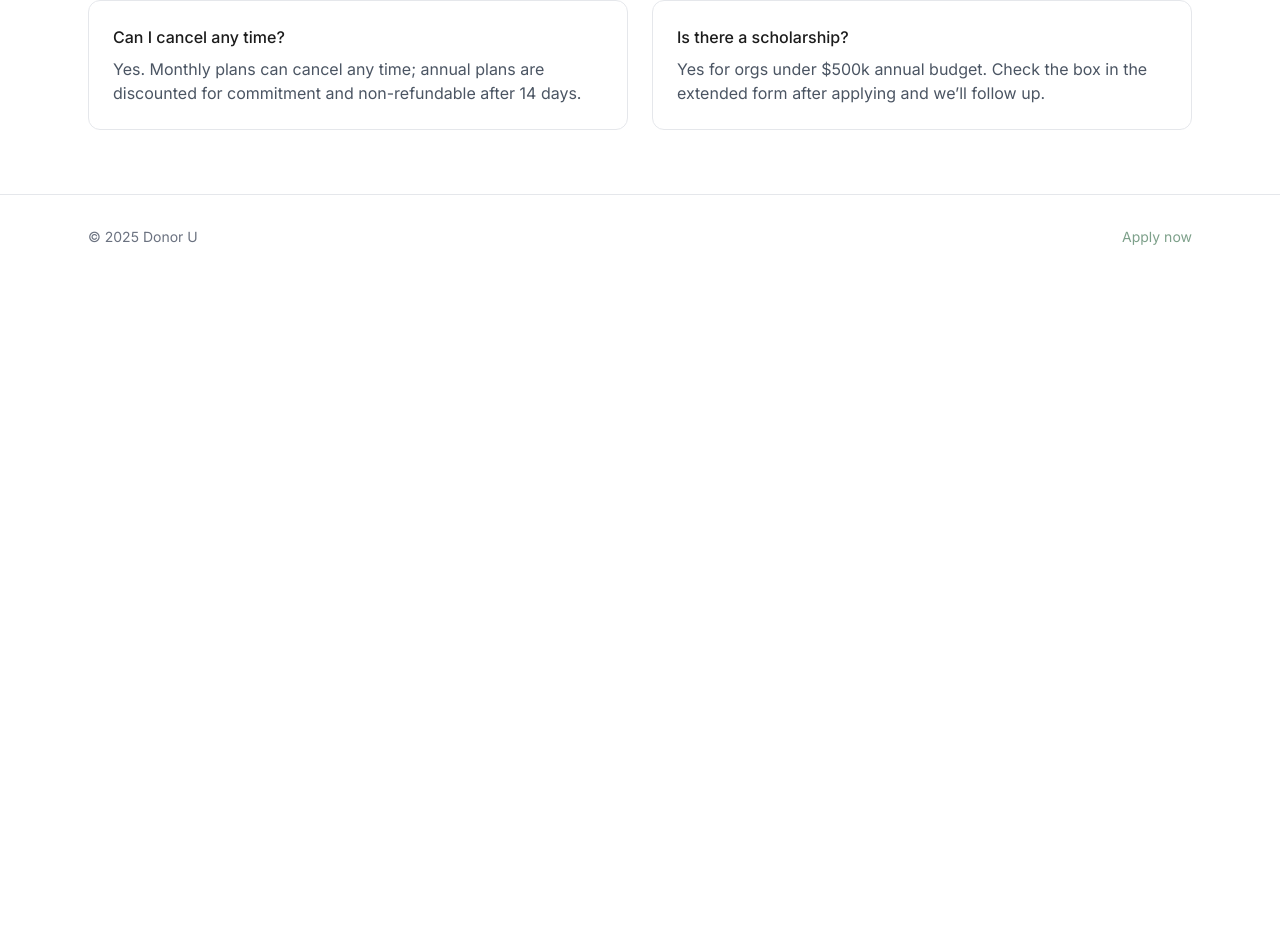
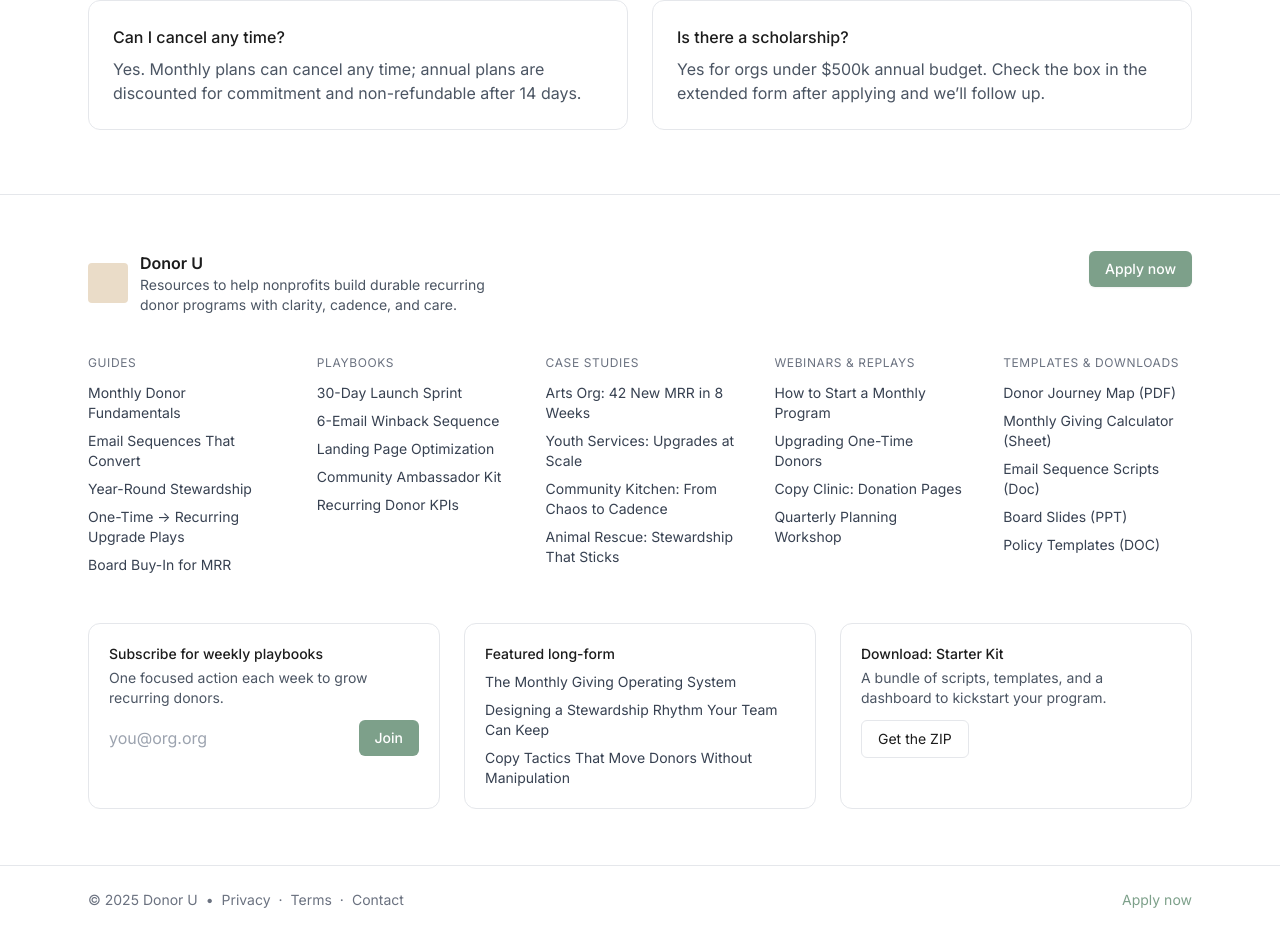
Before and after one commit to django-nerd/frontend-repo_8c0chnrw_cam7ya, a React (Vite) app: page / in a window 1280 px wide. Shown: the part 2719-3653 px from the top of the page. Before the commit the page ends 2998 px from the top, so only its background shows below. Built offline with nearby package versions, Linux system fonts and the light colour scheme; no server answers; a web font is replaced by a local one.

Commit message:
Update project prj_8c0chnrw - 2025-11-19T21:08:49.591Z

```diff
--- a/src/App.jsx
+++ b/src/App.jsx
@@ -382,10 +382,113 @@
         </section>
       </main>
 
-      <footer className="border-t border-gray-200">
-        <div className="mx-auto max-w-6xl px-6 py-8 text-sm text-gray-500 flex items-center justify-between">
-          <div>© {new Date().getFullYear()} Donor U</div>
-          <button onClick={() => setIsModalOpen(true)} className="text-[#7DA08A]">Apply now</button>
+      {/* Resources Footer */}
+      <footer id="resources" className="border-t border-gray-200 bg-white">
+        <div className="mx-auto max-w-6xl px-6 py-14">
+          <div className="mb-10 flex items-start justify-between gap-6">
+            <div className="flex items-center gap-3">
+              <div className="h-10 w-10 rounded bg-[#EADCC8]" />
+              <div>
+                <div className="font-semibold">Donor U</div>
+                <p className="text-sm text-gray-600 max-w-sm">Resources to help nonprofits build durable recurring donor programs with clarity, cadence, and care.</p>
+              </div>
+            </div>
+            <button onClick={() => setIsModalOpen(true)} className="hidden md:inline-flex items-center rounded-md bg-[#7DA08A] px-4 py-2 text-white text-sm font-medium shadow-sm hover:brightness-95">Apply now</button>
+          </div>
+
+          <div className="grid grid-cols-2 sm:grid-cols-3 md:grid-cols-5 gap-10 text-sm">
+            <div>
+              <div className="text-xs uppercase tracking-wider text-gray-500">Guides</div>
+              <ul className="mt-3 space-y-2 text-gray-700">
+                <li><a className="hover:text-[#7DA08A]" href="#">Monthly Donor Fundamentals</a></li>
+                <li><a className="hover:text-[#7DA08A]" href="#">Email Sequences That Convert</a></li>
+                <li><a className="hover:text-[#7DA08A]" href="#">Year-Round Stewardship</a></li>
+                <li><a className="hover:text-[#7DA08A]" href="#">One-Time → Recurring Upgrade Plays</a></li>
+                <li><a className="hover:text-[#7DA08A]" href="#">Board Buy-In for MRR</a></li>
+              </ul>
+            </div>
+
+            <div>
+              <div className="text-xs uppercase tracking-wider text-gray-500">Playbooks</div>
+              <ul className="mt-3 space-y-2 text-gray-700">
+                <li><a className="hover:text-[#7DA08A]" href="#">30-Day Launch Sprint</a></li>
+                <li><a className="hover:text-[#7DA08A]" href="#">6-Email Winback Sequence</a></li>
+                <li><a className="hover:text-[#7DA08A]" href="#">Landing Page Optimization</a></li>
+                <li><a className="hover:text-[#7DA08A]" href="#">Community Ambassador Kit</a></li>
+                <li><a className="hover:text-[#7DA08A]" href="#">Recurring Donor KPIs</a></li>
+              </ul>
+            </div>
+
+            <div>
+              <div className="text-xs uppercase tracking-wider text-gray-500">Case Studies</div>
+              <ul className="mt-3 space-y-2 text-gray-700">
+                <li><a className="hover:text-[#7DA08A]" href="#">Arts Org: 42 New MRR in 8 Weeks</a></li>
+                <li><a className="hover:text-[#7DA08A]" href="#">Youth Services: Upgrades at Scale</a></li>
+                <li><a className="hover:text-[#7DA08A]" href="#">Community Kitchen: From Chaos to Cadence</a></li>
+                <li><a className="hover:text-[#7DA08A]" href="#">Animal Rescue: Stewardship That Sticks</a></li>
+              </ul>
+            </div>
+
+            <div>
+              <div className="text-xs uppercase tracking-wider text-gray-500">Webinars & Replays</div>
+              <ul className="mt-3 space-y-2 text-gray-700">
+                <li><a className="hover:text-[#7DA08A]" href="#">How to Start a Monthly Program</a></li>
+                <li><a className="hover:text-[#7DA08A]" href="#">Upgrading One-Time Donors</a></li>
+                <li><a className="hover:text-[#7DA08A]" href="#">Copy Clinic: Donation Pages</a></li>
+                <li><a className="hover:text-[#7DA08A]" href="#">Quarterly Planning Workshop</a></li>
+              </ul>
+            </div>
+
+            <div>
+              <div className="text-xs uppercase tracking-wider text-gray-500">Templates & Downloads</div>
+              <ul className="mt-3 space-y-2 text-gray-700">
+                <li><a className="hover:text-[#7DA08A]" href="#">Donor Journey Map (PDF)</a></li>
+                <li><a className="hover:text-[#7DA08A]" href="#">Monthly Giving Calculator (Sheet)</a></li>
+                <li><a className="hover:text-[#7DA08A]" href="#">Email Sequence Scripts (Doc)</a></li>
+                <li><a className="hover:text-[#7DA08A]" href="#">Board Slides (PPT)</a></li>
+                <li><a className="hover:text-[#7DA08A]" href="#">Policy Templates (DOC)</a></li>
+              </ul>
+            </div>
+          </div>
+
+          <div className="mt-12 grid gap-6 md:grid-cols-3">
+            <div className="rounded-xl border border-gray-200 p-5">
+              <div className="text-sm font-medium">Subscribe for weekly playbooks</div>
+              <p className="mt-1 text-sm text-gray-600">One focused action each week to grow recurring donors.</p>
+              <form onSubmit={(e)=>e.preventDefault()} className="mt-3 flex gap-2">
+                <input type="email" placeholder="you@org.org" className="w-full rounded-md border-gray-300 focus:border-[#7DA08A] focus:ring-[#7DA08A]" />
+                <button className="shrink-0 rounded-md bg-[#7DA08A] px-4 py-2 text-white text-sm font-medium hover:brightness-95">Join</button>
+              </form>
+            </div>
+            <div className="rounded-xl border border-gray-200 p-5">
+              <div className="text-sm font-medium">Featured long-form</div>
+              <ul className="mt-2 space-y-2 text-sm text-gray-700">
+                <li><a className="hover:text-[#7DA08A]" href="#">The Monthly Giving Operating System</a></li>
+                <li><a className="hover:text-[#7DA08A]" href="#">Designing a Stewardship Rhythm Your Team Can Keep</a></li>
+                <li><a className="hover:text-[#7DA08A]" href="#">Copy Tactics That Move Donors Without Manipulation</a></li>
+              </ul>
+            </div>
+            <div className="rounded-xl border border-gray-200 p-5">
+              <div className="text-sm font-medium">Download: Starter Kit</div>
+              <p className="mt-1 text-sm text-gray-600">A bundle of scripts, templates, and a dashboard to kickstart your program.</p>
+              <a href="#" className="mt-3 inline-flex items-center rounded-md border border-gray-200 bg-white px-4 py-2 text-sm hover:bg-gray-50">Get the ZIP</a>
+            </div>
+          </div>
+        </div>
+
+        <div className="border-t border-gray-200">
+          <div className="mx-auto max-w-6xl px-6 py-6 text-sm text-gray-500 flex flex-col md:flex-row items-center justify-between gap-3">
+            <div className="flex items-center gap-2">
+              <span>© {new Date().getFullYear()} Donor U</span>
+              <span className="hidden md:inline">•</span>
+              <a href="#" className="hover:text-[#7DA08A]">Privacy</a>
+              <span>·</span>
+              <a href="#" className="hover:text-[#7DA08A]">Terms</a>
+              <span>·</span>
+              <a href="#" className="hover:text-[#7DA08A]">Contact</a>
+            </div>
+            <button onClick={() => setIsModalOpen(true)} className="text-[#7DA08A]">Apply now</button>
+          </div>
         </div>
       </footer>
 
```
Also changed, not shown: 1 other file (tests, documents, lock files or other folders).
